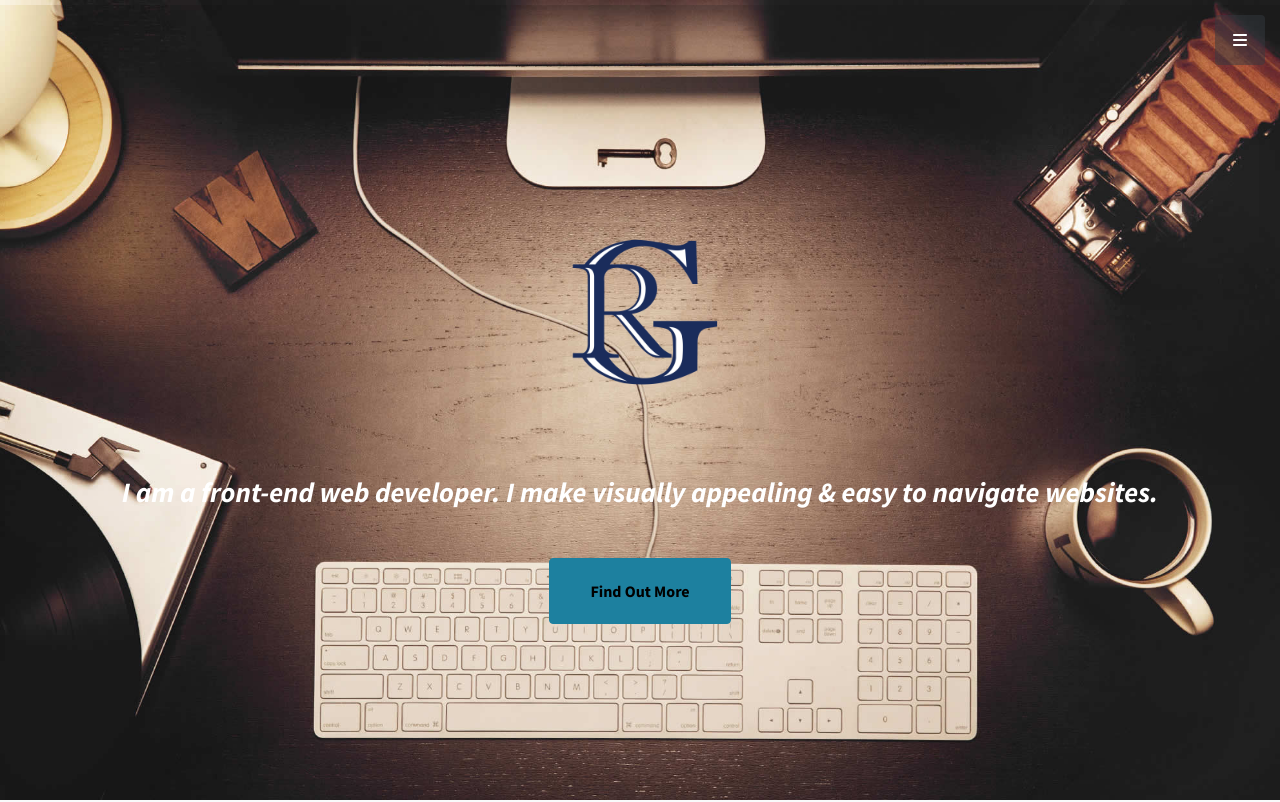
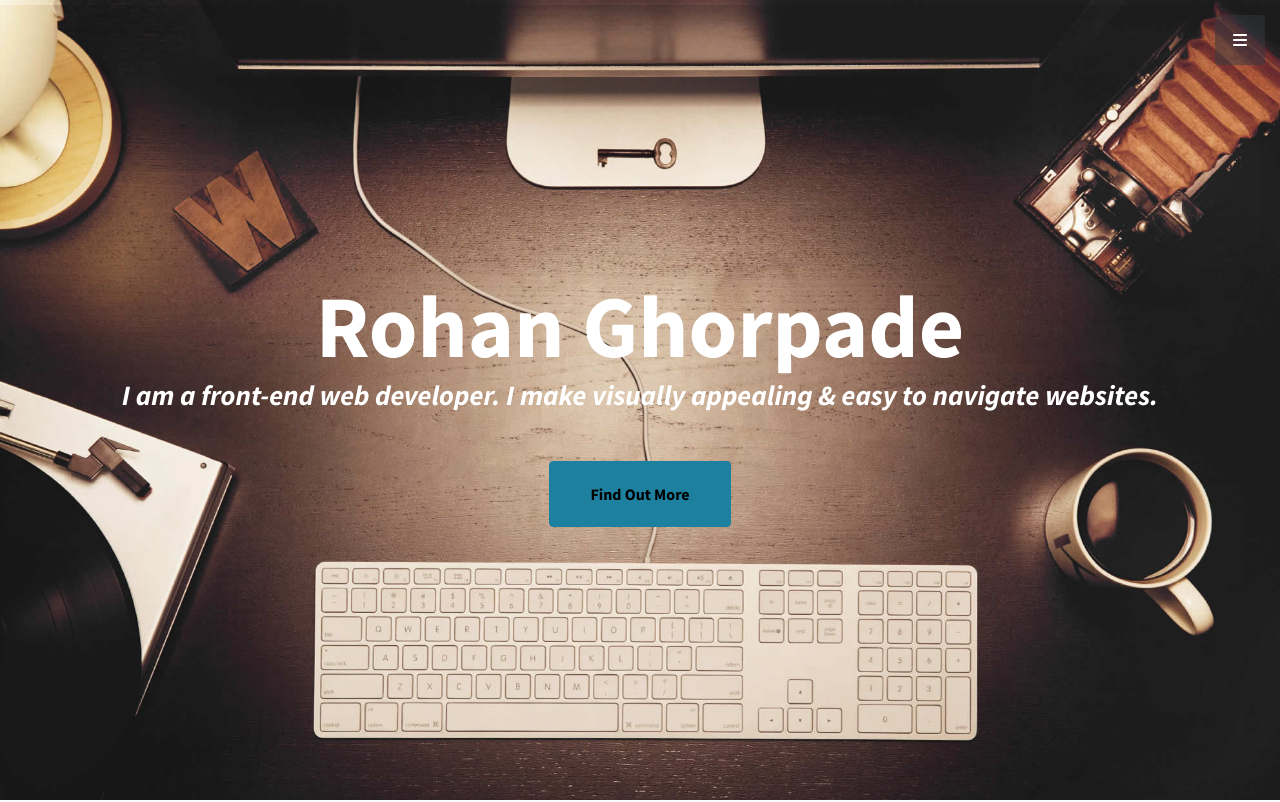
Before and after one commit to RohanG2001/portfolio, a plain HTML site: page index.html in a window 1280 px wide. Shown: the top 802 px of the page. Drawn offline with nearby package versions, Linux system fonts and the light colour scheme.

Commit message:
Update index.html

```diff
--- a/index.html
+++ b/index.html
@@ -34,7 +34,7 @@
         <header class="masthead d-flex align-items-center">
             <div class="container px-4 px-lg-5 text-center" style="color: white;">
 
-        <img src="assets/img/icon/R LOGOO blue &white copy.png" alt="" class="logoo">
+                <h1>Rohan Ghorpade</h1>
 
 
 
```
